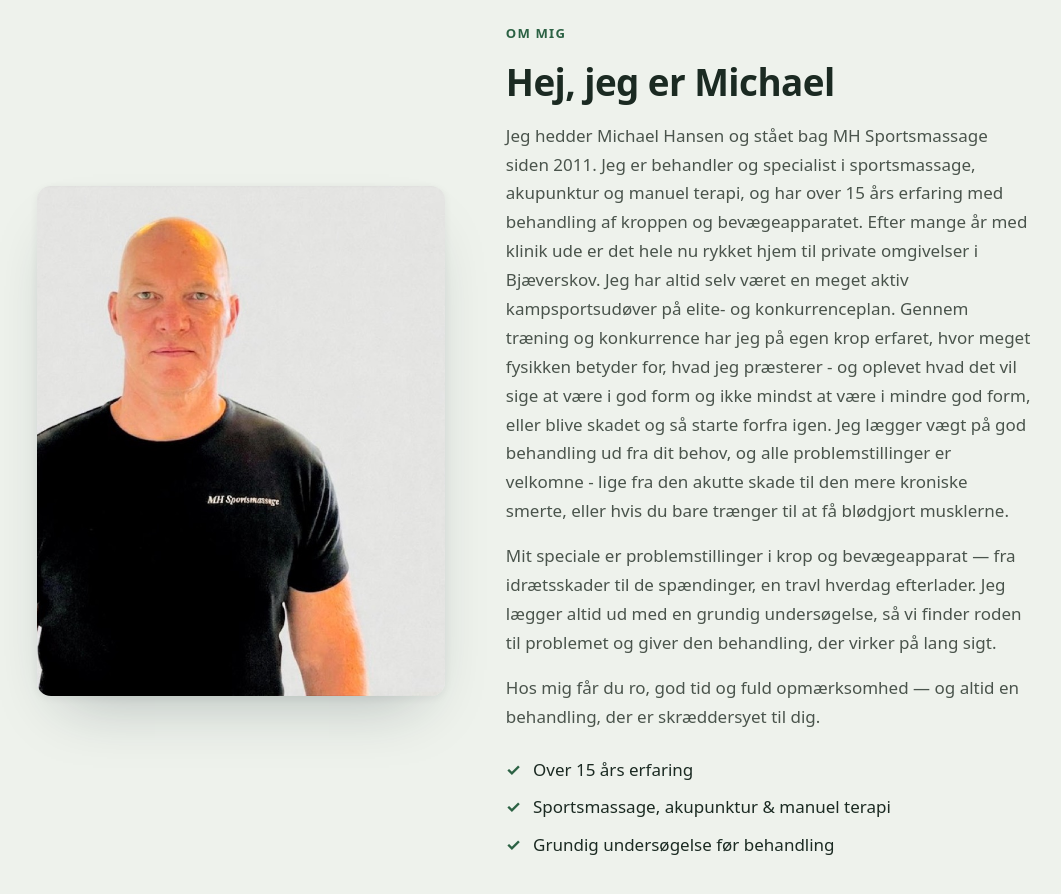
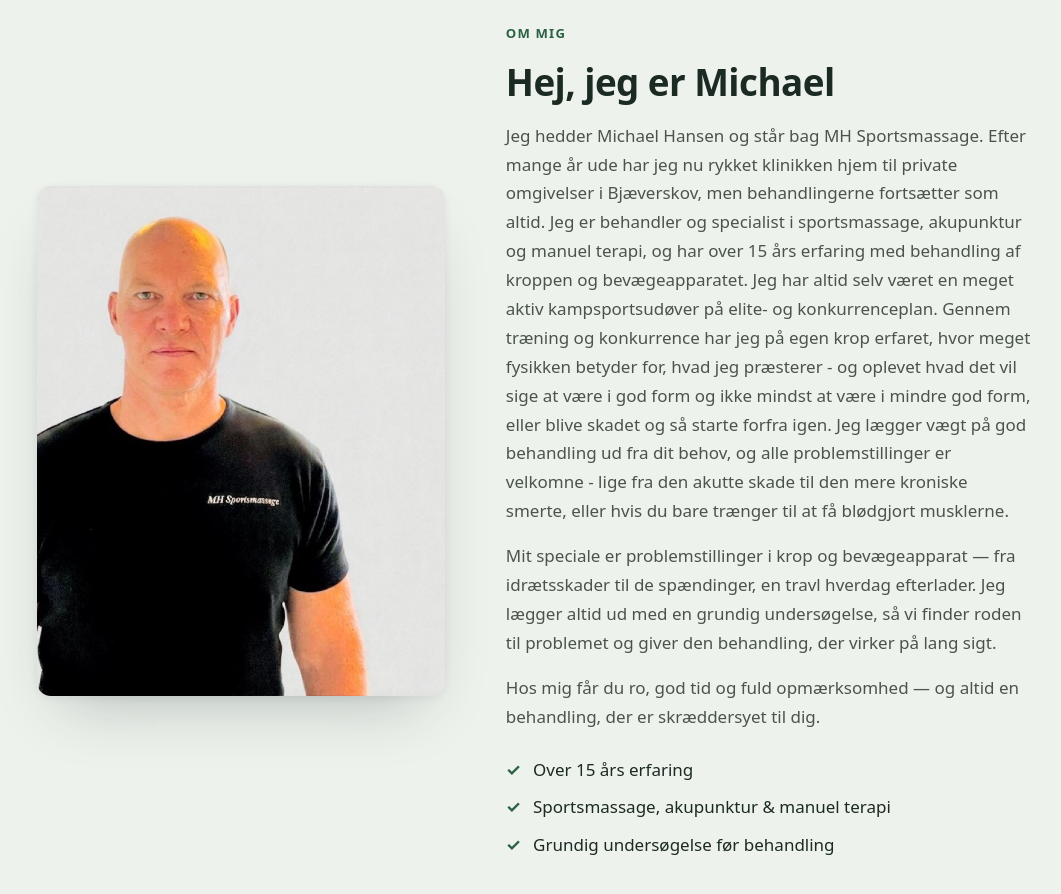
Before and after one commit to coffeejones/mh-sportsmassage, a plain HTML site: page index.html in a window 1280 px wide. Shown: the part 3080-3974 px from the top of the page, without its empty margins (75-1136 px from the left). Drawn offline with Linux system fonts and the light colour scheme.

Commit message:
Update index.html

```diff
--- a/index.html
+++ b/index.html
@@ -214,15 +214,18 @@
         <p class="kicker">Om mig</p>
         <h2>Hej, jeg er Michael</h2>
         <p>
-          Jeg hedder Michael Hansen og stået bag MH Sportsmassage siden 2011.
+          Jeg hedder Michael Hansen og står bag MH Sportsmassage.
+          Efter mange år ude har jeg nu rykket klinikken hjem til private omgivelser i Bjæverskov, men behandlingerne fortsætter som altid.
+
           Jeg er behandler og specialist i sportsmassage, akupunktur og manuel terapi,
           og har over 15 års erfaring med behandling af kroppen og bevægeapparatet.
-          Efter mange år med klinik ude er det hele nu rykket hjem til private omgivelser i Bjæverskov.
+
 
           Jeg har altid selv været en meget aktiv kampsportsudøver på elite- og konkurrenceplan.
           Gennem træning og konkurrence har jeg på egen krop erfaret, hvor meget fysikken betyder for, hvad jeg præsterer -
           og oplevet hvad det vil sige at være i god form og ikke mindst at være i mindre god form,
           eller blive skadet og så starte forfra igen.
+
           Jeg lægger vægt på god behandling ud fra dit behov, og alle problemstillinger er velkomne - lige fra den akutte skade til den mere kroniske smerte,
           eller hvis du bare trænger til at få blødgjort musklerne.
         </p>
```
